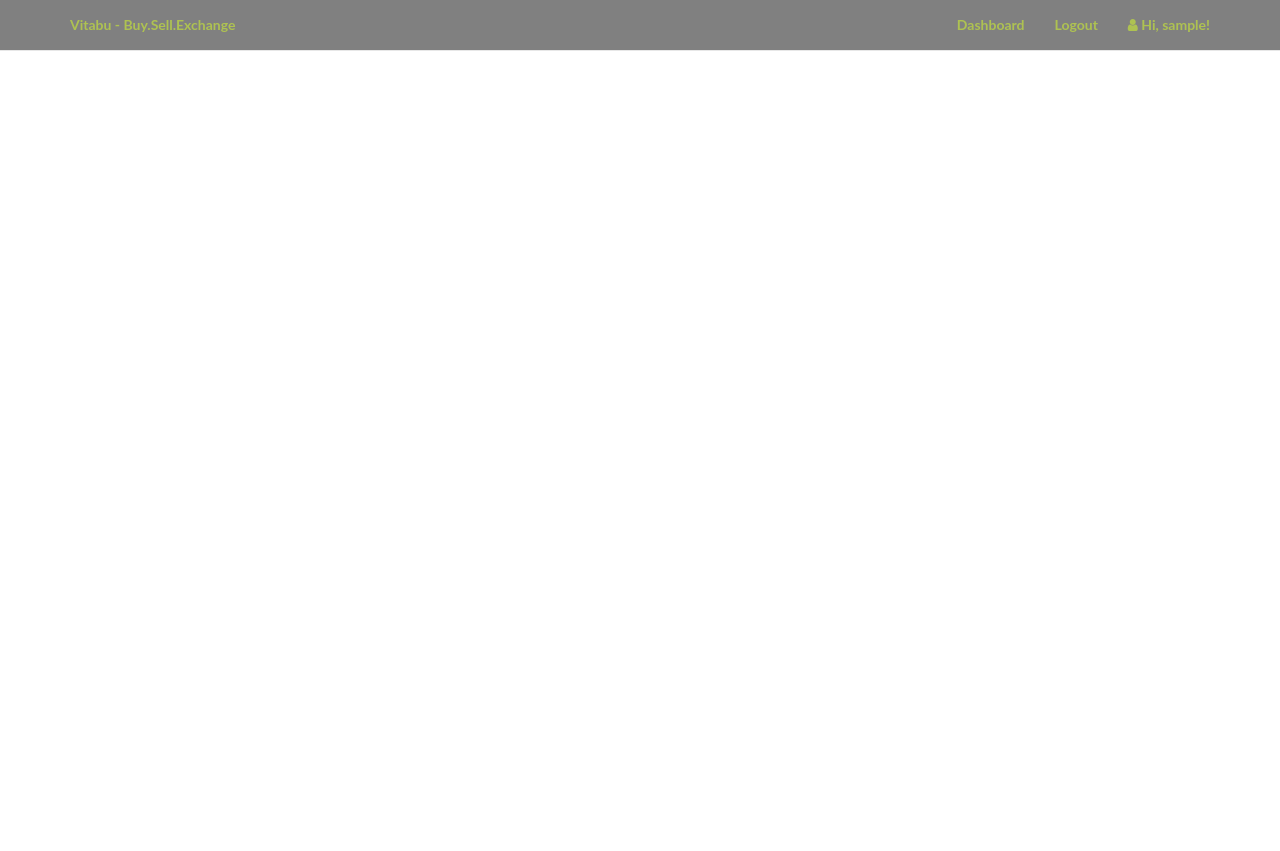
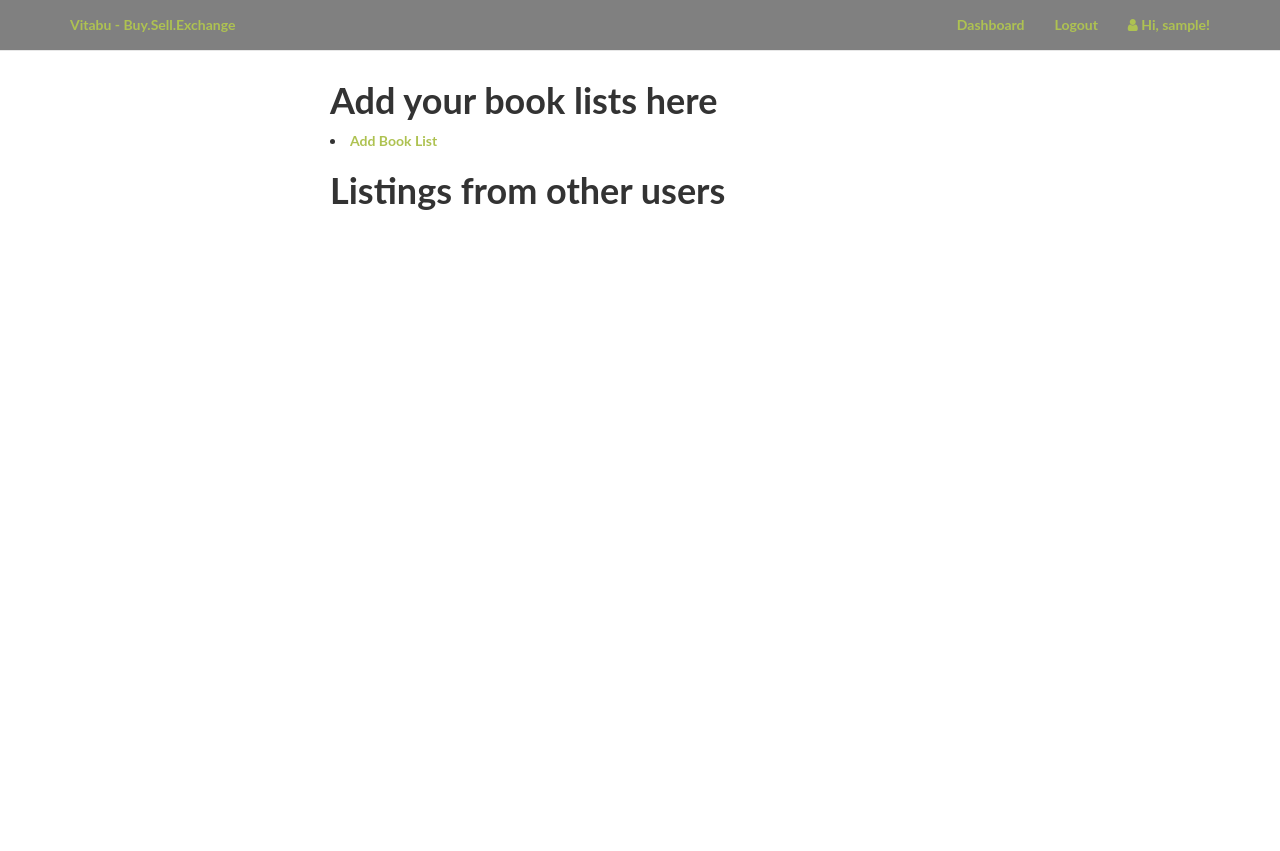
Before and after one commit to cheiy/vitabu, a Flask app: page /dashboard in a window 1280 px wide. After the commit the page ends 210 px from the top, so only its background shows below. Run offline with Flask 3, Linux system fonts and the light colour scheme; the visitor is signed in with stand-in values (Sample User, id 1); data that the repository does not hold is empty; parts of the project's set-up code (start-up, migrations or seed data) failed here and were passed over; some libraries are stand-ins or nearby versions.

Commit message:
Home stuff

```diff
--- a/app/templates/home/dashboard.html
+++ b/app/templates/home/dashboard.html
@@ -4,38 +4,35 @@
 {% block title %}Dashboard{% endblock %}
 {% block body %}
 <div class="content-section">
-<div class="outer">
-<div class="middle">
-<div class="inner">
 <div class="center" height="90%" bgcolor="blue">
                   {% if current_user.is_authenticated %}
-                     {% if listed_books %}
-                         <!--<table class="table table-striped table-bordered">-->
-                          <table border="2" width="100%">
+		     <h1> Add your book lists here </h1>
+                    <li><a href="{{ url_for('home.add_listing') }}">Add Book List</a></li>
+			<div></div>
+                    </ul>
+		    <h1> Listings from other users </h1>
+		    {% if lists %}
+		    	LISTS FROM OTHERS
+		    {% for list in lists %}
+		    	<div class="post">
+				<p><b>#{{ list.id }}</b></p>
+				<b>
+					<p class="title">
+					<a href="#">
+						{{ list.title }}
+					</a>
+					</p>
+				</b>
+				<div class="content">
+					<p>{{ list.books }}
+				</div>
+				<hr>
+			</div>
+			{% endfor %}
 
+		  {% endif %}
+		  {% endif %}
 
-
-
-
-                            {% for book in listed_books %}
-                             <tr><td> {{ book.title }} </td>
-                                 <td> Contact Seller </td>
-                             </tr>
-                            {% endfor %}
-                          </table>
-
-		     {% endif %}
-                  {% endif %}
-                    <!--<h1>The Dashboard</h1>-->
-
-                    <!--<li><a href="{{ url_for('home.add_listing') }}">Add Book</a></li>
-			<div></div>
-                    <!--<hr class="intro-divider">
-</div>
-                    </ul>-->
-</div>
-</div>
-</div>
 </div>
 </div>
 {% endblock %}
```
Also changed, not shown: app/templates/home/list_listings.html (added, +24 -0 lines), app/templates/home/listings.html (added, +13 -0 lines).
